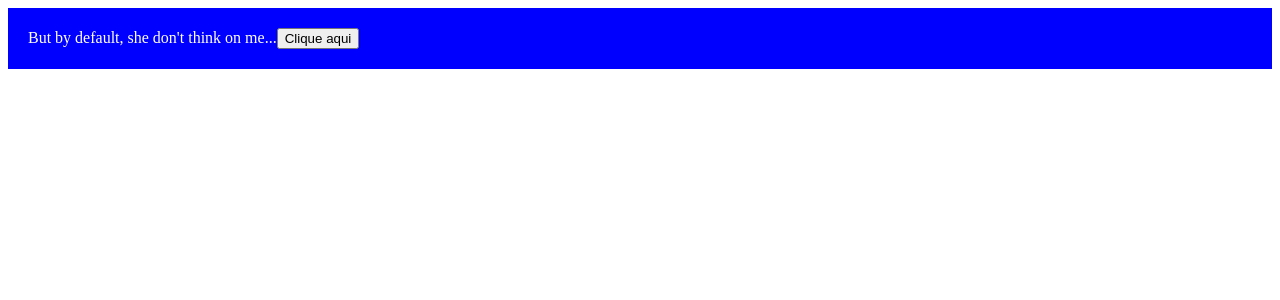
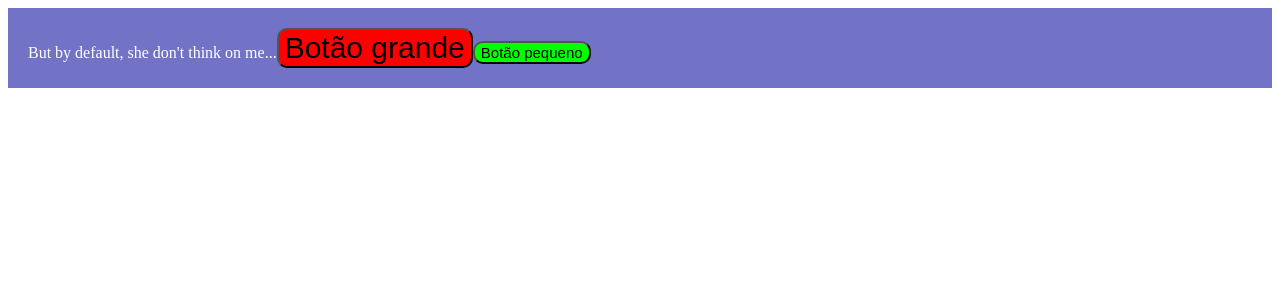
Before and after one commit to marciliojrr/b7web-react, a React (Vite) app in the folder projetos/react-vite/: page / in a window 1280 px wide. Shown: the top 300 px of the page. Built offline with nearby package versions, Linux system fonts and the light colour scheme.

Commit message:
Passando props dinamicas so styled

```diff
--- a/projetos/react-vite/src/App.tsx
+++ b/projetos/react-vite/src/App.tsx
@@ -1,24 +1,12 @@
-// import { Container, Button } from "./AppStyles"; // ---> [1] <---
 import * as C from './AppStyles' // ---> [2] <----
 
-// ---> [1] <---
-// const App = () => {
-
-//     return (
-//         <Container>
-//             But by default, she don't think on me...
-//             <Button>Clique aqui</Button>
-//         </Container>
-//     )
-// }
-
-// ---> [2] <----
 const App = () => {
 
     return (
-        <C.Container>
+        <C.Container bg='#1b1ba49d'>
             But by default, she don't think on me...
-            <C.Button>Clique aqui</C.Button>
+            <C.Button bg='#FF0000'>Botão grande</C.Button>
+            <C.Button bg='#00FF00' small>Botão pequeno</C.Button>
         </C.Container>
     )
 }
--- a/projetos/react-vite/src/AppStyles.ts
+++ b/projetos/react-vite/src/AppStyles.ts
@@ -1,11 +1,20 @@
 import styled from 'styled-components';
 
-export const Container = styled.div`
-    background-color: blue;
+type ContainerProps = {
+    bg: string
+}
+export const Container = styled.div<ContainerProps>`
+    background-color: ${props => props.bg};
     color: white;
     padding: 20px;
 `;
 
-export const Button = styled.button`
-    font-size: 40;
+type ButtonProps = {
+    bg: string,
+    small?: boolean
+}
+export const Button = styled.button <ButtonProps>`
+    font-size: ${props => props.small ? '15px' : '30px'};
+    background-color: ${props => props.bg};
+    border-radius: 10px;
 `;
```
